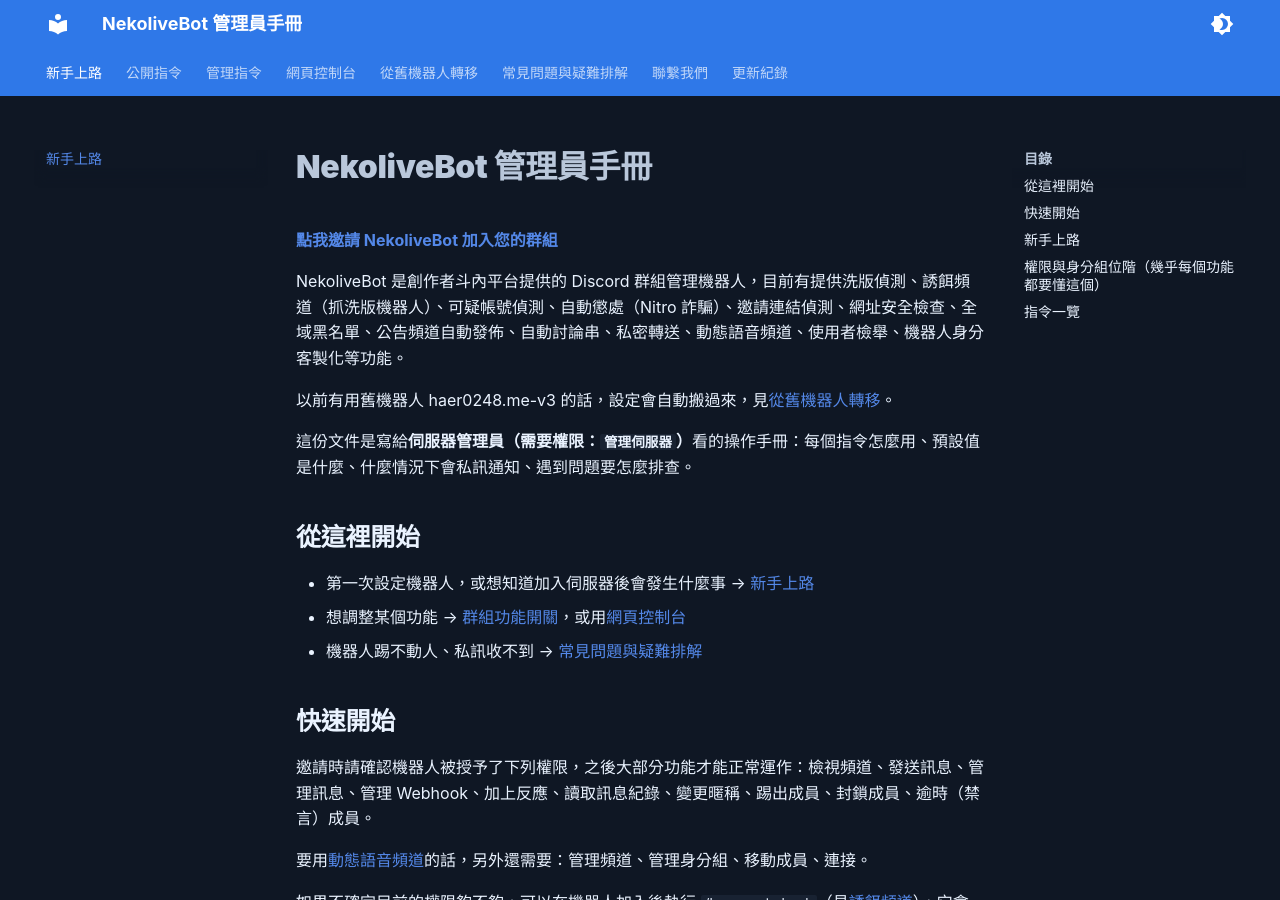
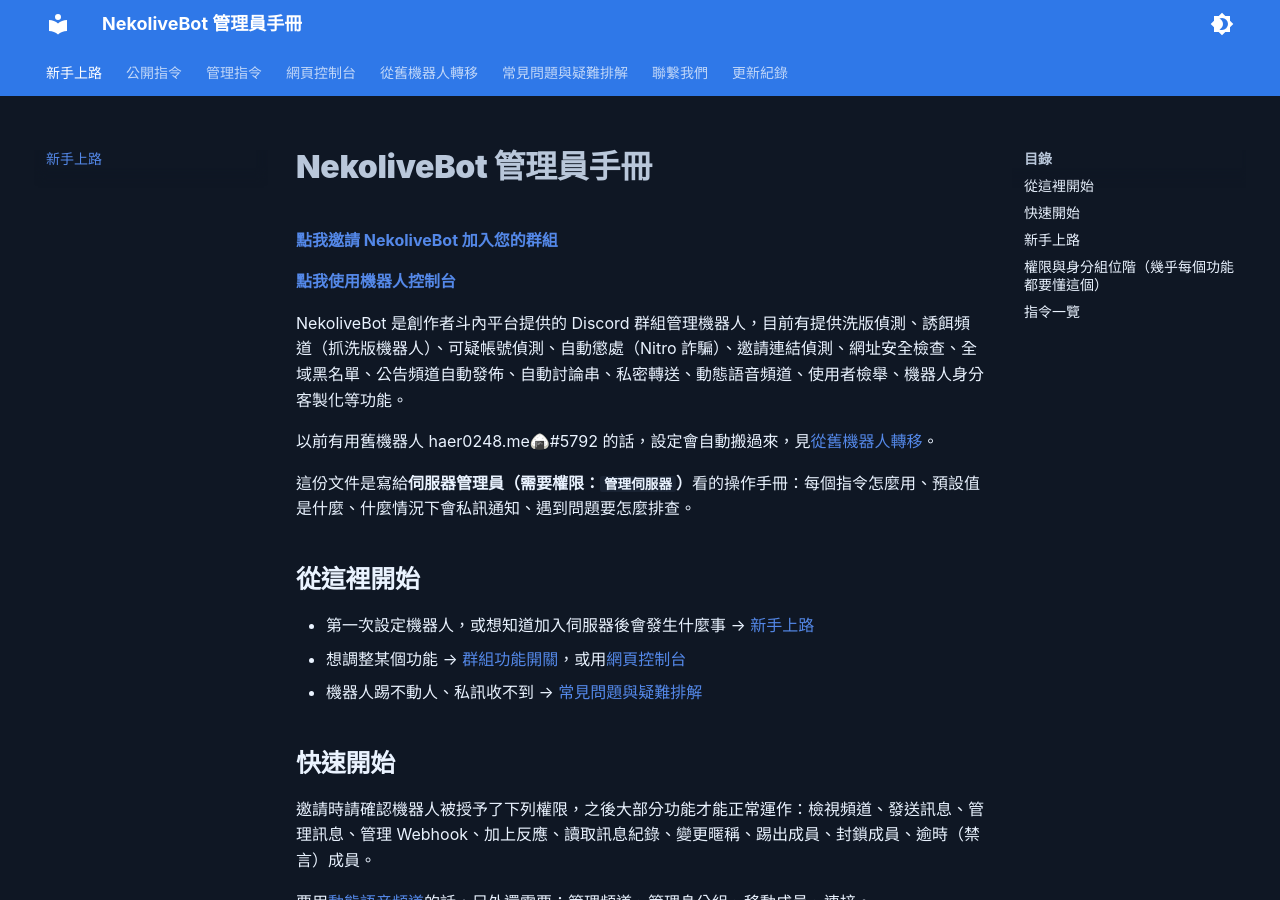
Before and after one commit to haer0248/nekolivebot-wiki, an MkDocs documentation site: the page built from docs/index.md, in a window 1280 px wide and 900 px high. Built offline with MkDocs 1.6.1 and Material for MkDocs 9.7.7, drawn with Linux system fonts in a browser that asks for light colours.

```diff
--- a/docs/index.md
+++ b/docs/index.md
@@ -1,10 +1,12 @@
 # NekoliveBot 管理員手冊
 
-**[點我邀請 NekoliveBot 加入您的群組](https://discord.com/oauth2/authorize?client_id=1083697241711181864){:target="_blank"}**
+**[點我邀請 NekoliveBot 加入您的群組](https://l.nekolive.net/bot){:target="_blank"}**
+
+**[點我使用機器人控制台](https://bot.nekolive.net/){:target="_blank"}**
 
 NekoliveBot 是創作者斗內平台提供的 Discord 群組管理機器人，目前有提供洗版偵測、誘餌頻道（抓洗版機器人）、可疑帳號偵測、自動懲處（Nitro 詐騙）、邀請連結偵測、網址安全檢查、全域黑名單、公告頻道自動發佈、自動討論串、私密轉送、動態語音頻道、使用者檢舉、機器人身分客製化等功能。
 
-以前有用舊機器人 haer0248.me-v3 的話，設定會自動搬過來，見[從舊機器人轉移](migration.md)。
+以前有用舊機器人 haer0248.me🍙#5792 的話，設定會自動搬過來，見[從舊機器人轉移](migration.md)。
 
 這份文件是寫給**伺服器管理員（需要權限：`管理伺服器`）**看的操作手冊：每個指令怎麼用、預設值是什麼、什麼情況下會私訊通知、遇到問題要怎麼排查。
 
```
Also changed, not shown: docs/dashboard.md (+2 -0 lines).
